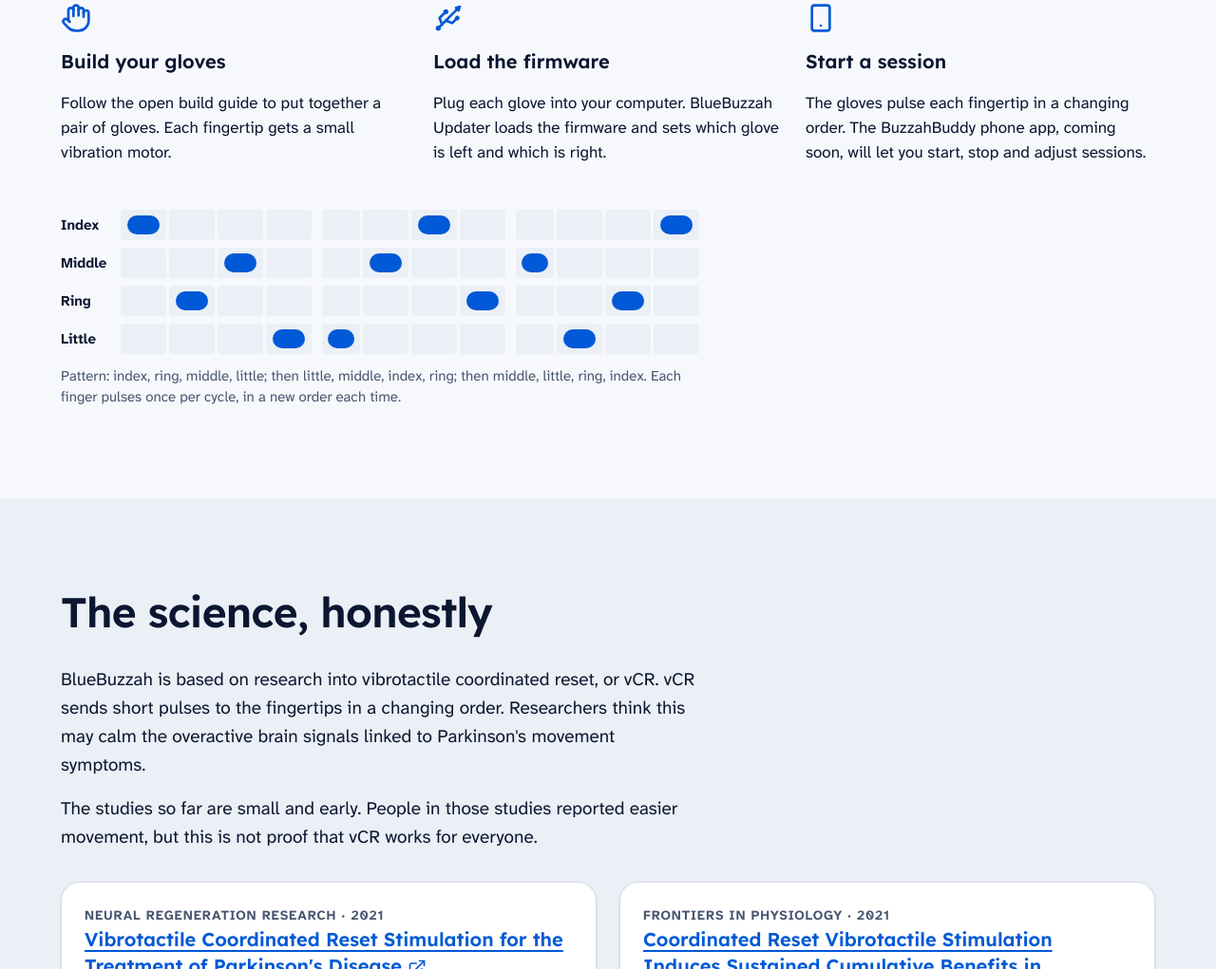
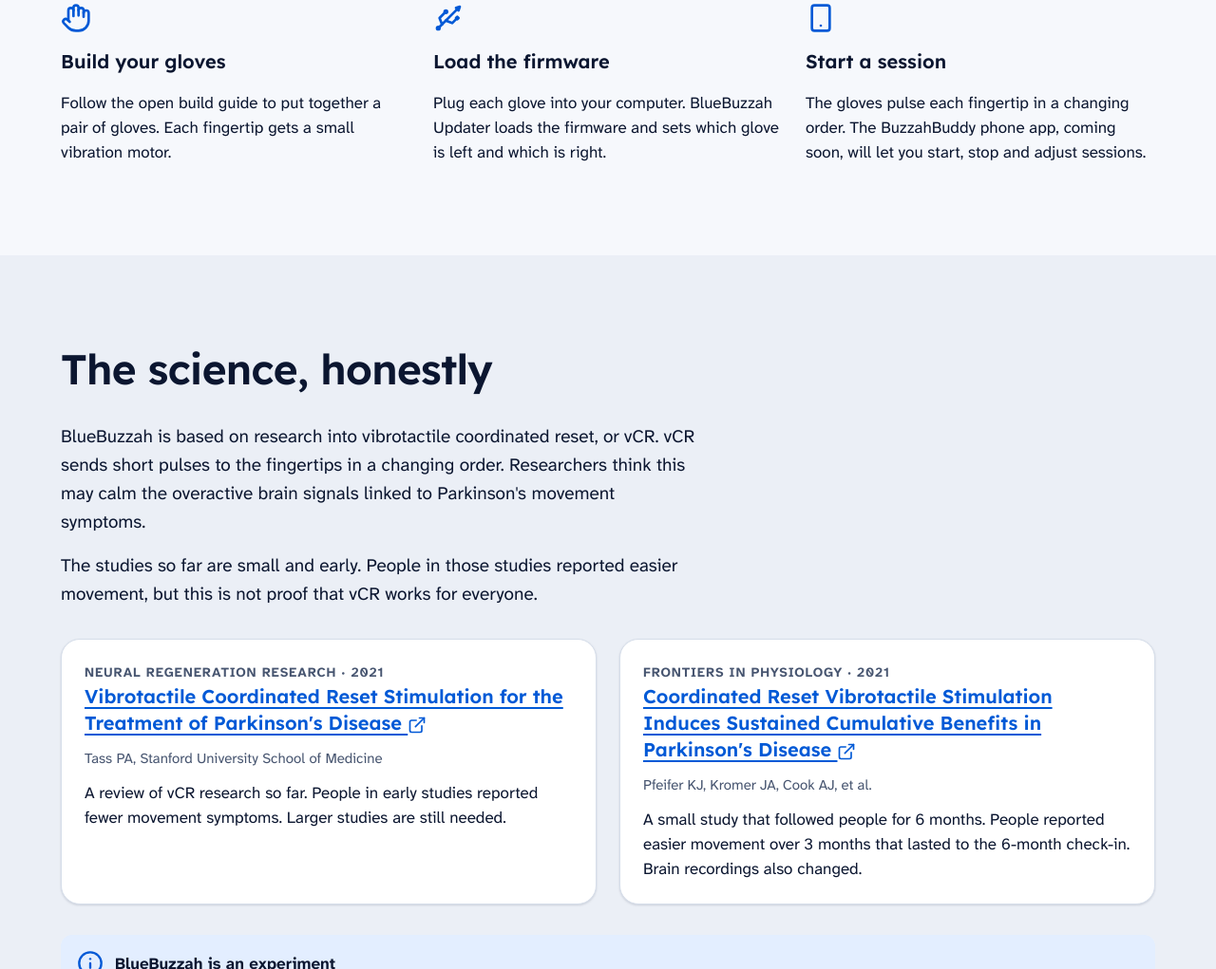
Before and after one commit to BlueBuzzah/BlueBuzzah.com, a plain HTML site: page index.html in a window 1280 px wide. Shown: the part 728-1749 px from the top of the page at 95% size. Drawn offline with Linux system fonts and the light colour scheme.

Commit message:
feat: drop the finger pattern from how it works

```diff
--- a/css/site.css
+++ b/css/site.css
@@ -46,7 +46,6 @@ a.bb-btn { box-sizing: border-box; }
 /* Button outline rule: in light themes the brand fill nearly matches abyss (2.5:1, 1.56:1 in light-hc),
    so it gets an outline in its label colour (components/Button/README.md) */
 .hero .bb-btn--primary { border-color: var(--on-brand); }
-.how-pattern { margin-top: var(--space-12); max-width: var(--prose-max); }
 @media (min-width: 600px) {
   .hero { padding-block: var(--space-24); }
   .hero__mark { width: calc(var(--space-20) * 2.5); }
--- a/index.html
+++ b/index.html
@@ -93,64 +93,6 @@
 					<p class="body">The gloves pulse each fingertip in a changing order. The BuzzahBuddy phone app, coming soon, will let you start, stop and adjust sessions.</p>
 				</li>
 				</ol>
-				<!-- mirrors bundle.js FingerPattern, DEFAULT_CYCLES, no active slot (DS import 1793120889-b415) -->
-				<figure class="bb-pattern how-pattern">
-					<div class="bb-pattern__grid" aria-hidden="true" style="grid-template-columns: auto repeat(12, minmax(14px, 1fr))">
-					<span class="bb-pattern__finger">Index</span>
-					<span class="bb-pattern__cell"><span class="bb-pattern__pulse"></span></span>
-					<span class="bb-pattern__cell"></span>
-					<span class="bb-pattern__cell"></span>
-					<span class="bb-pattern__cell"></span>
-					<span class="bb-pattern__cell bb-pattern__cell--cycle"></span>
-					<span class="bb-pattern__cell"></span>
-					<span class="bb-pattern__cell"><span class="bb-pattern__pulse"></span></span>
-					<span class="bb-pattern__cell"></span>
-					<span class="bb-pattern__cell bb-pattern__cell--cycle"></span>
-					<span class="bb-pattern__cell"></span>
-					<span class="bb-pattern__cell"></span>
-					<span class="bb-pattern__cell"><span class="bb-pattern__pulse"></span></span>
-					<span class="bb-pattern__finger">Middle</span>
-					<span class="bb-pattern__cell"></span>
-					<span class="bb-pattern__cell"></span>
-					<span class="bb-pattern__cell"><span class="bb-pattern__pulse"></span></span>
-					<span class="bb-pattern__cell"></span>
-					<span class="bb-pattern__cell bb-pattern__cell--cycle"></span>
-					<span class="bb-pattern__cell"><span class="bb-pattern__pulse"></span></span>
-					<span class="bb-pattern__cell"></span>
-					<span class="bb-pattern__cell"></span>
-					<span class="bb-pattern__cell bb-pattern__cell--cycle"><span class="bb-pattern__pulse"></span></span>
-					<span class="bb-pattern__cell"></span>
-					<span class="bb-pattern__cell"></span>
-					<span class="bb-pattern__cell"></span>
-					<span class="bb-pattern__finger">Ring</span>
-					<span class="bb-pattern__cell"></span>
-					<span class="bb-pattern__cell"><span class="bb-pattern__pulse"></span></span>
-					<span class="bb-pattern__cell"></span>
-					<span class="bb-pattern__cell"></span>
-					<span class="bb-pattern__cell bb-pattern__cell--cycle"></span>
-					<span class="bb-pattern__cell"></span>
-					<span class="bb-pattern__cell"></span>
-					<span class="bb-pattern__cell"><span class="bb-pattern__pulse"></span></span>
-					<span class="bb-pattern__cell bb-pattern__cell--cycle"></span>
-					<span class="bb-pattern__cell"></span>
-					<span class="bb-pattern__cell"><span class="bb-pattern__pulse"></span></span>
-					<span class="bb-pattern__cell"></span>
-					<span class="bb-pattern__finger">Little</span>
-					<span class="bb-pattern__cell"></span>
-					<span class="bb-pattern__cell"></span>
-					<span class="bb-pattern__cell"></span>
-					<span class="bb-pattern__cell"><span class="bb-pattern__pulse"></span></span>
-					<span class="bb-pattern__cell bb-pattern__cell--cycle"><span class="bb-pattern__pulse"></span></span>
-					<span class="bb-pattern__cell"></span>
-					<span class="bb-pattern__cell"></span>
-					<span class="bb-pattern__cell"></span>
-					<span class="bb-pattern__cell bb-pattern__cell--cycle"></span>
-					<span class="bb-pattern__cell"><span class="bb-pattern__pulse"></span></span>
-					<span class="bb-pattern__cell"></span>
-					<span class="bb-pattern__cell"></span>
-					</div>
-					<figcaption class="bb-pattern__caption">Pattern: index, ring, middle, little; then little, middle, index, ring; then middle, little, ring, index. Each finger pulses once per cycle, in a new order each time.</figcaption>
-				</figure>
 			</div>
 		</section>
 
```
Also changed, not shown: 1 other file.
